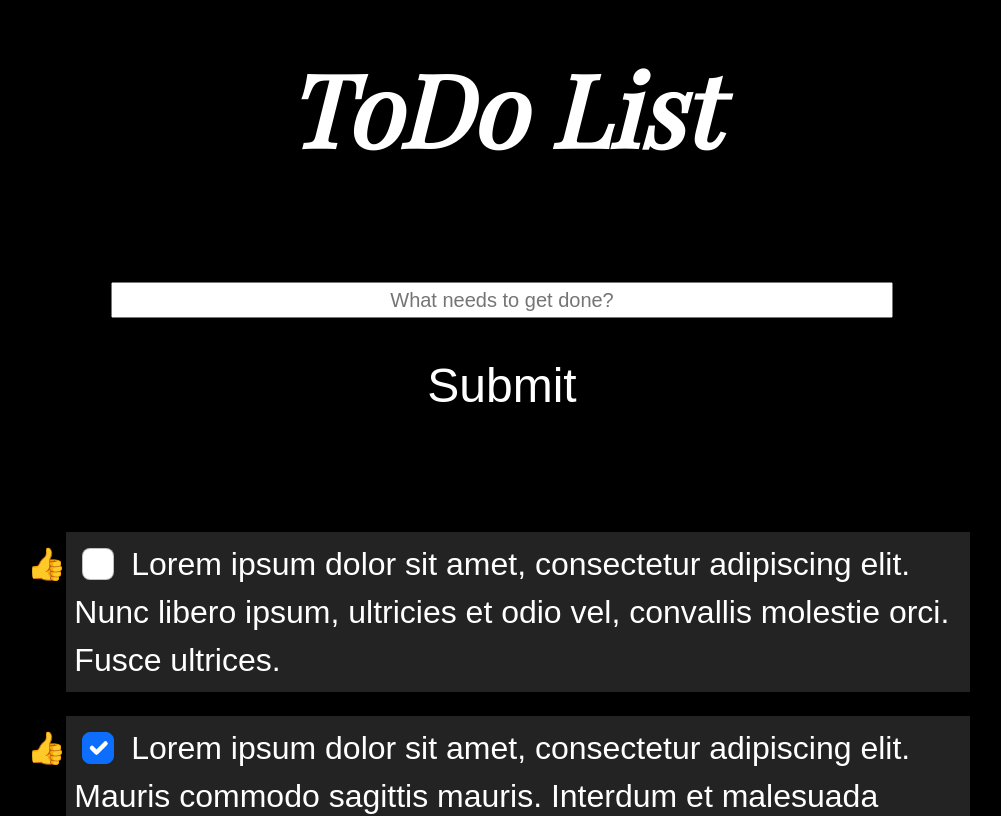
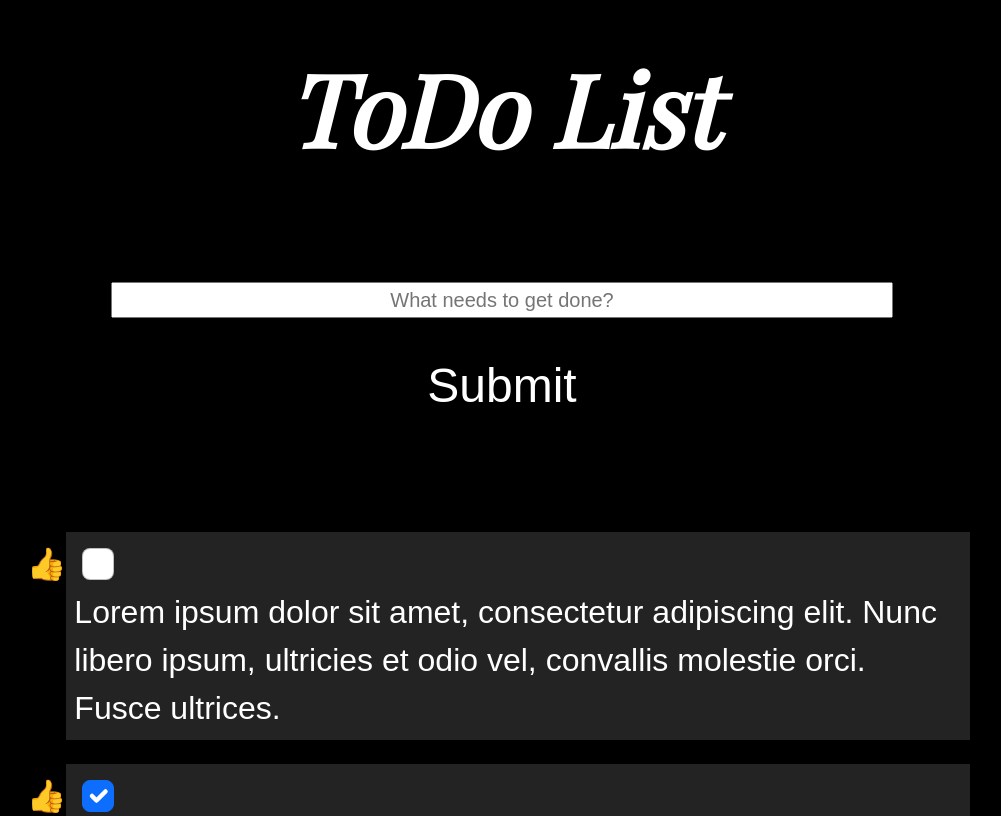
Before and after one commit to JensDeNijs/The-Basics-REACT, a React (Create React App) app in the folder the-basics/: page / in a window 1280 px wide. Shown: the top 816 px of the page, without its empty margins (138-1139 px from the left). Built offline with nearby package versions, Linux system fonts and the light colour scheme; a web font is replaced by a local one.

Commit message:
functional localstorage

```diff
--- a/the-basics/public/index.html
+++ b/the-basics/public/index.html
@@ -11,7 +11,7 @@
     />
     <link rel="apple-touch-icon" href="%PUBLIC_URL%/logo192.png" />
     <link rel="manifest" href="%PUBLIC_URL%/manifest.json" />
-    <title>React App</title>
+    <title>ToDo-List</title>
   </head>
   <body>
     <noscript>You need to enable JavaScript to run this app.</noscript>
--- a/the-basics/src/components/TodoList.js
+++ b/the-basics/src/components/TodoList.js
@@ -5,8 +5,17 @@ function TodoList(props) {
             <ul className="row-cols-1 pt-5">
                 {props.todos.map((toDo, index) => (
                     <li key={index} className="col-10 offset-1 p-2 my-4">
-                        <input className="checkbox form-check-input mx-2" type="checkbox" id={index} checked={toDo.done}
-                               onChange={() => props.onChange(index)}/> {toDo.text}
+                        <div>
+                            <input className="checkbox form-check-input mx-2" type="checkbox" id={index}
+                                   checked={toDo.done}
+                                   onChange={() => props.onChange(index)}/>
+                        </div>
+                        <div>
+                            {toDo.text}
+                        </div>
+                        <div>
+
+                        </div>
                     </li>))
                 }
             </ul>
--- a/the-basics/src/components/TodoParent.js
+++ b/the-basics/src/components/TodoParent.js
@@ -1,12 +1,14 @@
 import Header from "./Header";
 import TodoForm from "./TodoForm";
 import TodoList from "./TodoList";
-import {useState} from "react";
+import {useState , useEffect} from "react";
+
+const LSKEY = "MyTodoApp";
 
 function TodoParent(props) {
 
-    const initialTodos = [
-        {
+    const initialTodos = () => JSON.parse(localStorage.getItem(LSKEY + ".todos")) ||
+        [{
             text: "Lorem ipsum dolor sit amet, consectetur adipiscing elit. Nunc libero ipsum, ultricies et odio vel, convallis molestie orci. Fusce ultrices.",
             done: false
         },
@@ -40,6 +42,10 @@ function TodoParent(props) {
         }
     }
 
+    useEffect(() => {
+        window.localStorage.setItem(LSKEY + ".todos", JSON.stringify(todos));
+    }, [todos]);
+
     console.log(todos)
 
 
--- a/the-basics/src/index.css
+++ b/the-basics/src/index.css
@@ -1,5 +1,4 @@
 @import url('https://fonts.googleapis.com/css2?family=Chivo:wght@300&family=Playfair+Display&display=swap');
-
 @counter-style thumbs {
     system: cyclic;
     symbols: "\1F44D";
@@ -47,7 +46,7 @@ ul {
 li {
     text-align: left;
     background-color: #232323;
-    list-style-type: "\1F44D"
+    list-style-type: "\1F44D";
 }
 
 
```
Also changed, not shown: 1 other file (tests, documents, lock files or other folders).
